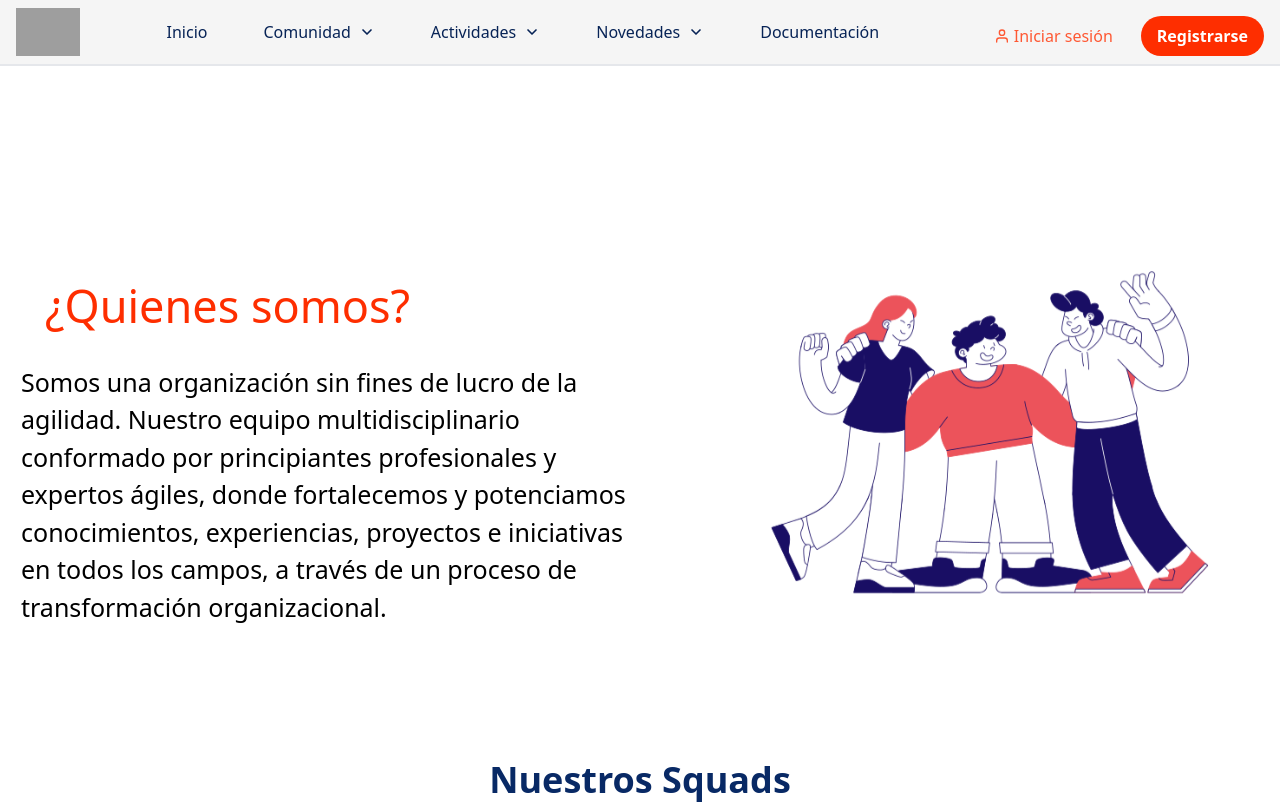
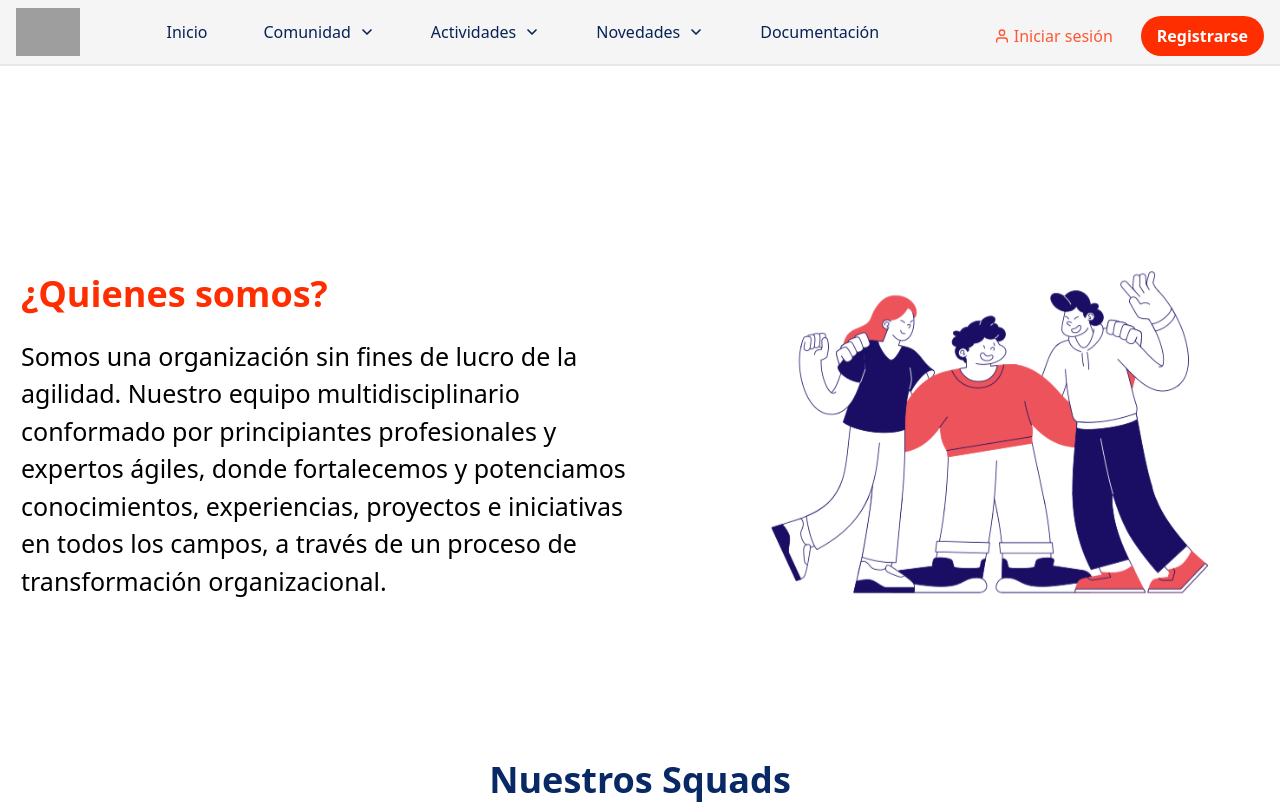
Before and after one commit to ScrumLatamCommunity/web-portal, a Next.js app: page /community/squads in a window 1280 px wide. Shown: the top 804 px of the page. Built offline with nearby package versions, Linux system fonts and the light colour scheme; grey boxes are pictures that could not be loaded.

Commit message:
fix: typography and positions squads and activities herosection

```diff
--- a/src/app/activities/components/eventCards.tsx
+++ b/src/app/activities/components/eventCards.tsx
@@ -5,7 +5,7 @@ export default function EventCards({ events }: { events: Array<Event> }) {
     <div className='px-6'>
       {events.map((event) => (
         <div
-          className='mx-auto flex w-[300px] flex-col overflow-hidden rounded-2xl bg-white shadow-lg transition-transform duration-300 hover:scale-[1.05] md:w-[400px]'
+          className='mx-auto flex w-[300px] flex-col overflow-hidden rounded-2xl bg-white shadow-lg md:w-[400px]'
           key={event.id}
         >
           <img
--- a/src/app/activities/components/heroSection.tsx
+++ b/src/app/activities/components/heroSection.tsx
@@ -16,7 +16,7 @@ export default function HeroSection({
       <DottedOrange className='absolute right-[0rem] top-[-5rem] h-[500px] w-[400px] md:right-[-5rem] md:top-[-10rem] md:h-[500px] md:w-[700px]' />
       <div className='flex flex-col gap-8 md:mx-52 md:flex-row md:items-center md:justify-center'>
         <div className='relative m-6 flex h-full flex-col justify-center md:w-[626px]'>
-          <h1 className='m-6 font-darker-grotesque text-12 text-[#FE2E00] md:text-16'>
+          <h1 className='pb-2 font-darker-grotesque text-3xl font-semibold text-[#FE2E00] md:pb-3 md:text-4xl'>
             {title}
           </h1>
           <p className='font-karla text-[#061D48] md:text-10'>{description}</p>
--- a/src/app/activities/components/workshopCards.tsx
+++ b/src/app/activities/components/workshopCards.tsx
@@ -4,7 +4,7 @@ export default function WorkshopCards({ workshop }: { workshop: Workshop }) {
   return (
     <div className='px-6'>
       {/* Padding horizontal entre las tarjetas y el contenedor */}
-      <div className='mx-auto flex w-[300px] flex-col overflow-hidden rounded-2xl bg-white shadow-lg transition-transform duration-300 hover:scale-[1.05] md:w-[400px]'>
+      <div className='mx-auto flex w-[300px] flex-col overflow-hidden rounded-2xl bg-white shadow-lg md:w-[400px]'>
         <img
           alt={workshop.title}
           className='h-[250px] w-full object-cover'
--- a/src/app/community/components/heroSection.tsx
+++ b/src/app/community/components/heroSection.tsx
@@ -13,7 +13,9 @@ export default function HeroSection({
       <div className='flex flex-col gap-8 md:mx-52 md:flex-row md:items-center md:justify-center'>
         <div className='relative m-6 flex h-full flex-col justify-center md:w-[626px]'>
           <DottedOrange className='absolute h-[300px] w-[300px] md:hidden' />
-          <h1 className='m-6 text-12 text-[#FE2E00] md:text-16'>{title}</h1>
+          <h1 className='pb-4 font-darker-grotesque text-3xl font-semibold text-[#FE2E00] md:pb-6 md:text-4xl'>
+            {title}
+          </h1>
           <p className='md:text-10'>{description}</p>
         </div>
         <div className='relative flex min-h-[550px] flex-col items-center justify-around'>
```
